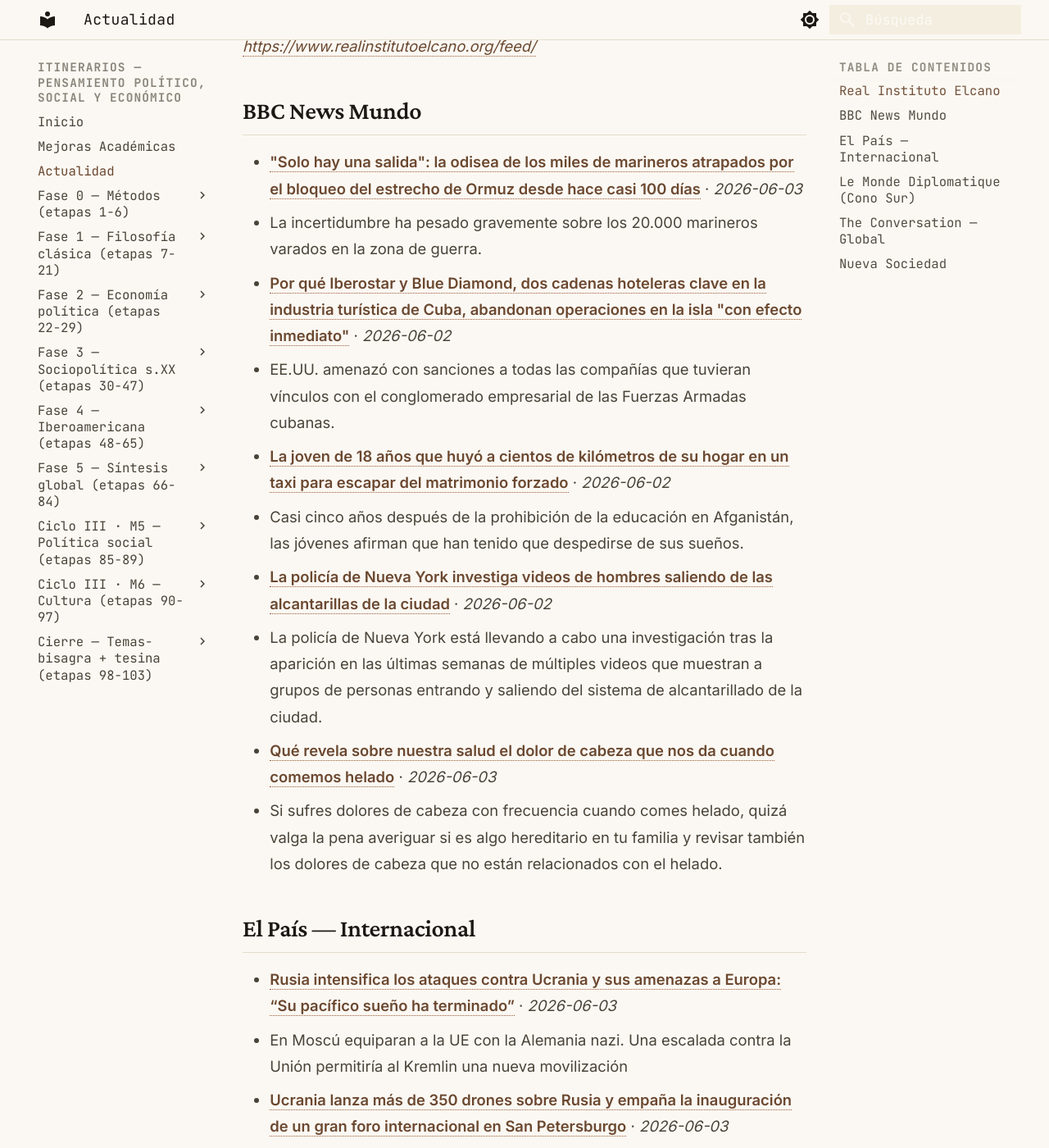
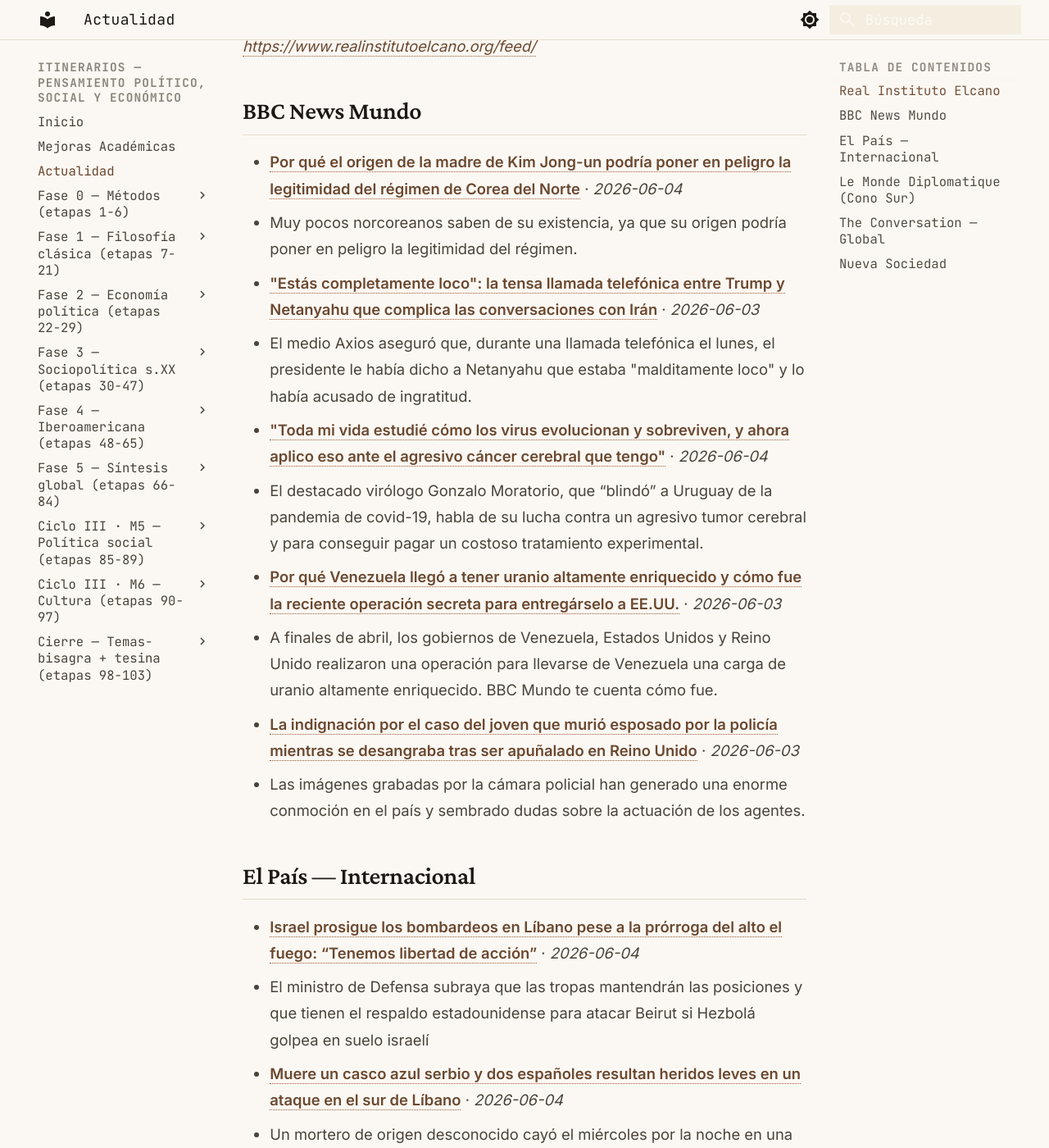
Before and after one commit to MrSpagVi/Curso, an MkDocs documentation site: the page built from docs/actualidad.md, in a window 1280 px wide and 1400 px high, scrolled down 717 px. Shown: the whole window at 82% size. Built offline with MkDocs 1.6.1 and Material for MkDocs 9.7.7, drawn with Linux system fonts in a browser that asks for light colours; some of the changed text lies outside the part shown.

Commit message:
auto: actualidad 2026-06-04

```diff
--- a/docs/actualidad.md
+++ b/docs/actualidad.md
@@ -6,7 +6,7 @@ title: Actualidad
 
 Últimos titulares de fuentes que dictan agenda en ciencia política y geopolítica. Actualizado automáticamente cada día (vía GitHub Actions).
 
-_Última actualización: 2026-06-03 10:45 UTC_
+_Última actualización: 2026-06-04 09:44 UTC_
 
 !!! tip "Ritual mensual — #actualidad"
     El último sábado de cada mes: agarrá **un** titular de los de abajo y escribí **300 palabras** aplicándole **2 autores** del último mes que leíste. ¿Qué diría cada uno? ¿En qué chocan? No resumas la noticia — usala como caso para pensar con las herramientas que venís construyendo. Guardá el texto con el tag `#actualidad` en tu sistema de notas. Esto convierte la teoría en criterio sobre la coyuntura: el objetivo del plan no es citar a Maquiavelo, es leer el presente con él.
@@ -17,25 +17,25 @@ _Sin datos en esta ejecución. Visitar fuente: [https://www.realinstitutoelcano.
 
 ## BBC News Mundo
 
-- **["Solo hay una salida": la odisea de los miles de marineros atrapados por el bloqueo del estrecho de Ormuz desde hace casi 100 días](https://www.bbc.com/mundo/articles/c1j26lx341ko?at_medium=RSS&at_campaign=rss)** · *2026-06-03*
-  - La incertidumbre ha pesado gravemente sobre los 20.000 marineros varados en la zona de guerra.
-- **[Por qué Iberostar y Blue Diamond, dos cadenas hoteleras clave en la industria turística de Cuba, abandonan operaciones en la isla "con efecto inmediato"](https://www.bbc.com/mundo/articles/cj0pl3yeg7no?at_medium=RSS&at_campaign=rss)** · *2026-06-02*
-  - EE.UU. amenazó con sanciones a todas las compañías que tuvieran vínculos con el conglomerado empresarial de las Fuerzas Armadas cubanas.
-- **[La joven de 18 años que huyó a cientos de kilómetros de su hogar en un taxi para escapar del matrimonio forzado](https://www.bbc.com/mundo/articles/cx211g4j1y9o?at_medium=RSS&at_campaign=rss)** · *2026-06-02*
-  - Casi cinco años después de la prohibición de la educación en Afganistán, las jóvenes afirman que han tenido que despedirse de sus sueños.
-- **[La policía de Nueva York investiga videos de hombres saliendo de las alcantarillas de la ciudad](https://www.bbc.com/mundo/articles/c202qpeglego?at_medium=RSS&at_campaign=rss)** · *2026-06-02*
-  - La policía de Nueva York está llevando a cabo una investigación tras la aparición en las últimas semanas de múltiples videos que muestran a grupos de personas entrando y saliendo del sistema de alcantarillado de la ciudad.
-- **[Qué revela sobre nuestra salud el dolor de cabeza que nos da cuando comemos helado](https://www.bbc.com/mundo/articles/c242jvdn93jo?at_medium=RSS&at_campaign=rss)** · *2026-06-03*
-  - Si sufres dolores de cabeza con frecuencia cuando comes helado, quizá valga la pena averiguar si es algo hereditario en tu familia y revisar también los dolores de cabeza que no están relacionados con el helado.
+- **[Por qué el origen de la madre de Kim Jong-un podría poner en peligro la legitimidad del régimen de Corea del Norte](https://www.bbc.com/mundo/articles/c2l28qd5vlzo?at_medium=RSS&at_campaign=rss)** · *2026-06-04*
+  - Muy pocos norcoreanos saben de su existencia, ya que su origen podría poner en peligro la legitimidad del régimen.
+- **["Estás completamente loco": la tensa llamada telefónica entre Trump y Netanyahu que complica las conversaciones con Irán](https://www.bbc.com/mundo/articles/crmpg81lmr3o?at_medium=RSS&at_campaign=rss)** · *2026-06-03*
+  - El medio Axios aseguró que, durante una llamada telefónica el lunes, el presidente le había dicho a Netanyahu que estaba "malditamente loco" y lo había acusado de ingratitud.
+- **["Toda mi vida estudié cómo los virus evolucionan y sobreviven, y ahora aplico eso ante el agresivo cáncer cerebral que tengo"](https://www.bbc.com/mundo/articles/c78k24vex9eo?at_medium=RSS&at_campaign=rss)** · *2026-06-04*
+  - El destacado virólogo Gonzalo Moratorio, que “blindó” a Uruguay de la pandemia de covid-19, habla de su lucha contra un agresivo tumor cerebral y para conseguir pagar un costoso tratamiento experimental.
+- **[Por qué Venezuela llegó a tener uranio altamente enriquecido y cómo fue la reciente operación secreta para entregárselo a EE.UU.](https://www.bbc.com/mundo/articles/c78q25x7vy4o?at_medium=RSS&at_campaign=rss)** · *2026-06-03*
+  - A finales de abril, los gobiernos de Venezuela, Estados Unidos y Reino Unido realizaron una operación para llevarse de Venezuela una carga de uranio altamente enriquecido. BBC Mundo te cuenta cómo fue.
+- **[La indignación por el caso del joven que murió esposado por la policía mientras se desangraba tras ser apuñalado en Reino Unido](https://www.bbc.com/mundo/articles/c4g8n0p5w6yo?at_medium=RSS&at_campaign=rss)** · *2026-06-03*
+  - Las imágenes grabadas por la cámara policial han generado una enorme conmoción en el país y sembrado dudas sobre la actuación de los agentes.
 
 ## El País — Internacional
 
-- **[Rusia intensifica los ataques contra Ucrania y sus amenazas a Europa: “Su pacífico sueño ha terminado”](https://elpais.com/internacional/2026-06-03/rusia-intensifica-los-ataques-contra-ucrania-y-sus-amenazas-a-europa-su-pacifico-sueno-ha-terminado.html)** · *2026-06-03*
-  - En Moscú equiparan a la UE con la Alemania nazi. Una escalada contra la Unión permitiría al Kremlin una nueva movilización
-- **[Ucrania lanza más de 350 drones sobre Rusia y empaña la inauguración de un gran foro internacional en San Petersburgo](https://elpais.com/internacional/2026-06-03/al-menos-siete-muertos-en-un-ataque-de-ucrania-contra-un-autobus-en-la-zona-ocupada-por-rusia.html)** · *2026-06-03*
-  - La ofensiva de Kiev, en respuesta al bombardeo masivo ordenado por el Kremlin la víspera, deja al menos ocho muertos en un autobús en la región ocupada de Donetsk
-- **[Las prisas cambian de bando en Irán: Trump busca una salida a la guerra con el tiempo en su contra](https://elpais.com/internacional/2026-06-03/las-prisas-cambian-de-bando-en-iran-trump-busca-una-salida-a-la-guerra-con-el-tiempo-en-su-contra.html)** · *2026-06-03*
-  - Tres meses después de los primeros bombardeos de Estados Unidos e Israel, Washington necesita más que nunca alcanzar un acuerdo que reabra Ormuz
+- **[Israel prosigue los bombardeos en Líbano pese a la prórroga del alto el fuego: “Tenemos libertad de acción”](https://elpais.com/internacional/2026-06-04/israel-prosigue-los-bombardeos-en-libano-pese-a-la-prorroga-del-alto-el-fuego-tenemos-libertad-de-accion.html)** · *2026-06-04*
+  - El ministro de Defensa subraya que las tropas mantendrán las posiciones y que tienen el respaldo estadounidense para atacar Beirut si Hezbolá golpea en suelo israelí
+- **[Muere un casco azul serbio y dos españoles resultan heridos leves en un ataque en el sur de Líbano](https://elpais.com/internacional/2026-06-04/muere-un-casco-azul-serbio-y-dos-espanoles-resultan-heridos-en-un-ataque-en-el-sur-de-libano.html)** · *2026-06-04*
+  - Un mortero de origen desconocido cayó el miércoles por la noche en una posición de Naciones Unidas próxima a la base española
+- **[Irán y EE UU abren la mano en Ormuz pese a los bombardeos y los vaivenes en la negociación](https://elpais.com/internacional/2026-06-04/iran-y-ee-uu-abren-la-mano-en-ormuz-pese-a-los-bombardeos-y-el-nuevo-frenazo-en-la-negociacion.html)** · *2026-06-04*
+  - El número de barcos que logran cruzar el estrecho repunta en las dos últimas semanas, pese a seguir aún muy lejos de los niveles preguerra
 - **[Solo un mierda quiere ser profesor](https://elpais.com/opinion/2026-06-03/solo-un-mierda-quiere-ser-profesor.html)** · *2026-06-03*
   - Cómo y por qué el discurso de la extrema derecha contra la educación pública se propaga y condiciona la vida y las elecciones
 - **[El poder de la prioridad europea](https://elpais.com/opinion/2026-06-03/el-poder-de-la-prioridad-europea.html)** · *2026-06-03*
@@ -47,16 +47,16 @@ _Sin datos en esta ejecución. Visitar fuente: [https://www.eldiplo.org/feed/](h
 
 ## The Conversation — Global
 
-- **[Chatbot teddies for three-year-olds? Why AI toys are risky for kids](https://theconversation.com/chatbot-teddies-for-three-year-olds-why-ai-toys-are-risky-for-kids-284195)** · *2026-06-03*
-  - AI toys can tell stories, chat about a child’s interests, play games or even discuss what’s happening in the world today. But they come with risks.
-- **[Climate change may shift hailstorms towards Earth’s poles – new study](https://theconversation.com/climate-change-may-shift-hailstorms-towards-earths-poles-new-study-284292)** · *2026-06-03*
-  - Costs from severe storms are increasing – and this global shift in hailstorm spells bad news for crops, too.
-- **[Politics with Michelle Grattan: Graeme Samuel on ‘doomsday’ attacks on the federal budget](https://theconversation.com/politics-with-michelle-grattan-graeme-samuel-on-doomsday-attacks-on-the-federal-budget-284430)** · *2026-06-03*
-  - The businessman and former competition chief says the fierce criticism of what he calls ‘mild’ budget changes shows why politicians have avoided reform for decades.
-- **[What is ‘clean eating’ and how can it affect wellbeing?](https://theconversation.com/what-is-clean-eating-and-how-can-it-affect-wellbeing-282387)** · *2026-06-03*
-  - For some people, healthy eating can become an obsession that has a devastating impact on their health and relationships.
-- **[Australia’s economy slows as households tighten their belts, while AI investment surges](https://theconversation.com/australias-economy-slows-as-households-tighten-their-belts-while-ai-investment-surges-284423)** · *2026-06-03*
-  - If GDP per person falls again in the June quarter, Australia would enter a ‘per capita’ recession – signalling the average Australian is going backwards.
+- **[Grattan on Friday: Hanson prepares to take the big stage as Husic hits out at straitjacket on caucus](https://theconversation.com/grattan-on-friday-hanson-prepares-to-take-the-big-stage-as-husic-hits-out-at-straitjacket-on-caucus-284310)** · *2026-06-04*
+  - Debate around the budget rolls on as Pauline Hanson prepares herself for centre stage.
+- **[We watched the first Enhanced Games live in Las Vegas – this is what we learned](https://theconversation.com/we-watched-the-first-enhanced-games-live-in-las-vegas-this-is-what-we-learned-284124)** · *2026-06-04*
+  - After the headlines and the hype, only one world record was broken in Las Vegas, though many athletes set personal bests.
+- **[Low-dose Zoladex won’t be available in Australia from November. What might that mean for you?](https://theconversation.com/low-dose-zoladex-wont-be-available-in-australia-from-november-what-might-that-mean-for-you-284539)** · *2026-06-04*
+  - This drug is used to treat endometriosis and some breast cancers, but will soon be stripped from Australian shelves.
+- **[Victoria is attempting political donation reform again. How do the new laws stack up?](https://theconversation.com/victoria-is-attempting-political-donation-reform-again-how-do-the-new-laws-stack-up-284450)** · *2026-06-04*
+  - After the High Court struck down the state government’s previous attempt, Victoria had no donations laws at all. Here’s what the proposed new ones say.
+- **[How common is sex-selective abortion in Australia, really?](https://theconversation.com/how-common-is-sex-selective-abortion-in-australia-really-284437)** · *2026-06-04*
+  - On first glance, this might appear to be a defensible measure. But there’s little evidence these abortions are occurring.
 
 ## Nueva Sociedad
 
```
